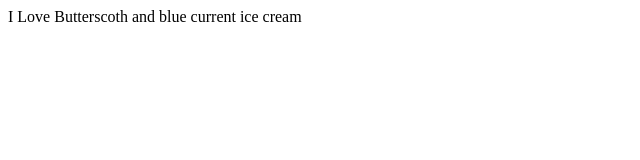
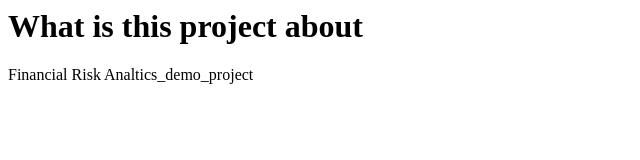
Before and after one commit to igaurav-git/fra_project_company_default, a plain HTML site: page index.html in a window 1280 px wide. Shown: the whole page, without its empty margins (0-640 px from the left). Drawn offline with Linux system fonts and the light colour scheme.

Commit message:
corrected HTML file details and added h1 tag

```diff
--- a/index.html
+++ b/index.html
@@ -1,4 +1,5 @@
 <html>
 <title>This is our Website</title>
-<p> I Love Butterscoth and blue current ice cream</P>
+<h1>What is this project about</h1>
+<p> Financial Risk Analtics_demo_project</P>
 </html>
```
